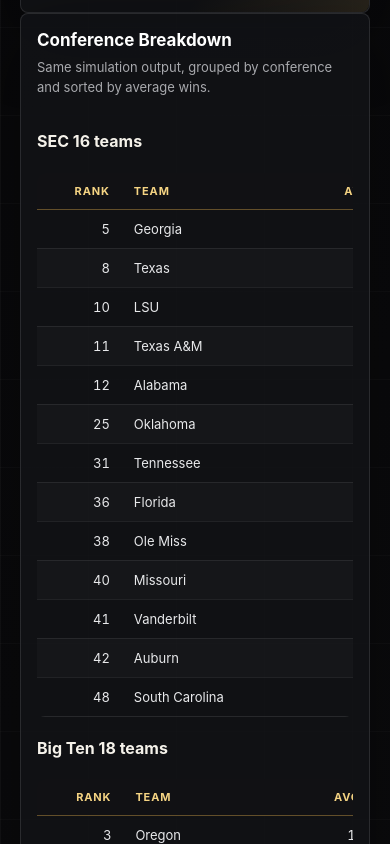
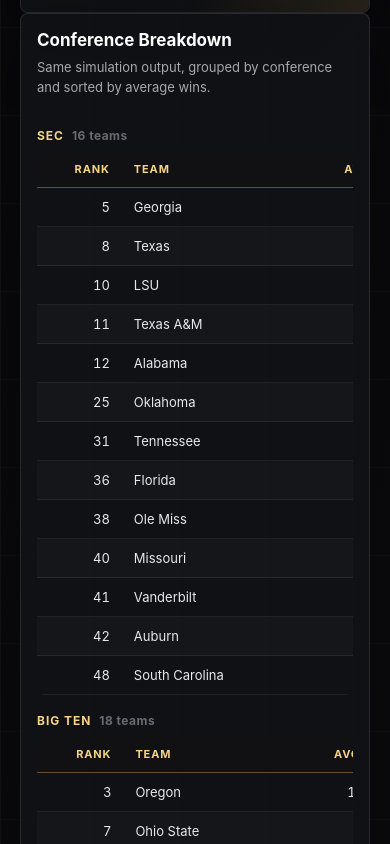
Before and after one commit to rembot2/cfb-model-app, a Next.js app: page /monte-carlo in a window 390 px wide. Shown: the part 2260-3104 px from the top of the page. Built offline with nearby package versions, Linux system fonts and the light colour scheme.

Commit message:
Update globals.css

```diff
--- a/app/globals.css
+++ b/app/globals.css
@@ -1613,142 +1613,26 @@
   .main-inner {
     padding: 20px;
   }
-.conference-grid {
-  display: grid;
-  gap: 14px;
-  grid-template-columns: repeat(auto-fit, minmax(260px, 1fr));
-}
-
-.conference-card h4 {
+.conference-table-heading {
   align-items: baseline;
   color: var(--gold-2);
   display: flex;
   font-size: 12px;
-  justify-content: space-between;
+  gap: 8px;
   letter-spacing: 0.08em;
-  margin: 0 0 12px;
+  margin: 22px 0 8px;
   text-transform: uppercase;
 }
 
-.conference-card h4 span {
+.conference-table-heading:first-of-type {
+  margin-top: 4px;
+}
+
+.conference-table-heading span {
   color: var(--faint);
   font-weight: 700;
   letter-spacing: 0.04em;
   text-transform: none;
-}
-
-.conference-team-list {
-  display: grid;
-  gap: 7px;
-}
-
-.conference-team-row {
-  align-items: center;
-  color: #e8e9eb;
-  display: grid;
-  font-size: 12.5px;
-  gap: 8px;
-  grid-template-columns: 20px 1fr auto auto;
-}
-
-.conference-team-row .ct-rank {
-  color: var(--faint);
-  font-variant-numeric: tabular-nums;
-}
-
-.conference-team-row .ct-name {
-  font-weight: 700;
-  overflow: hidden;
-  text-overflow: ellipsis;
-  white-space: nowrap;
-}
-
-.conference-team-row .ct-avg {
-  color: var(--gold-2);
-  font-variant-numeric: tabular-nums;
-  font-weight: 800;
-  text-align: right;
-}
-
-.conference-team-row .ct-range {
-  color: var(--muted);
-  font-size: 11px;
-  text-align: right;
-  white-space: nowrap;
-}
-
-.dist-list {
-  display: grid;
-  gap: 14px;
-}
-
-.dist-row {
-  align-items: center;
-  display: grid;
-  gap: 12px;
-  grid-template-columns: minmax(120px, 160px) 1fr 64px;
-}
-
-.dist-name {
-  color: #f3f3f3;
-  font-weight: 800;
-}
-
-.dist-name small {
-  color: var(--faint);
-  display: block;
-  font-size: 10.5px;
-  font-weight: 700;
-  letter-spacing: 0.04em;
-  margin-top: 2px;
-  text-transform: uppercase;
-}
-
-.dist-track {
-  background: rgba(255, 255, 255, 0.045);
-  border-radius: 6px;
-  display: flex;
-  height: 22px;
-  overflow: hidden;
-}
-
-.dist-segment {
-  align-items: center;
-  color: rgba(5, 5, 6, 0.82);
-  display: flex;
-  font-size: 10px;
-  font-weight: 800;
-  justify-content: center;
-  min-width: 0;
-}
-
-.dist-avg {
-  color: var(--gold-2);
-  font-variant-numeric: tabular-nums;
-  font-weight: 800;
-  text-align: right;
-}
-
-.dist-legend {
-  color: var(--muted);
-  display: flex;
-  flex-wrap: wrap;
-  font-size: 11px;
-  gap: 10px 16px;
-  margin-top: 4px;
-}
-
-.dist-legend span {
-  align-items: center;
-  display: inline-flex;
-  gap: 6px;
-}
-
-.dist-legend i {
-  border-radius: 2px;
-  display: inline-block;
-  height: 9px;
-  width: 9px;
 }
   .hero-panel,
   .page-hero,
```
